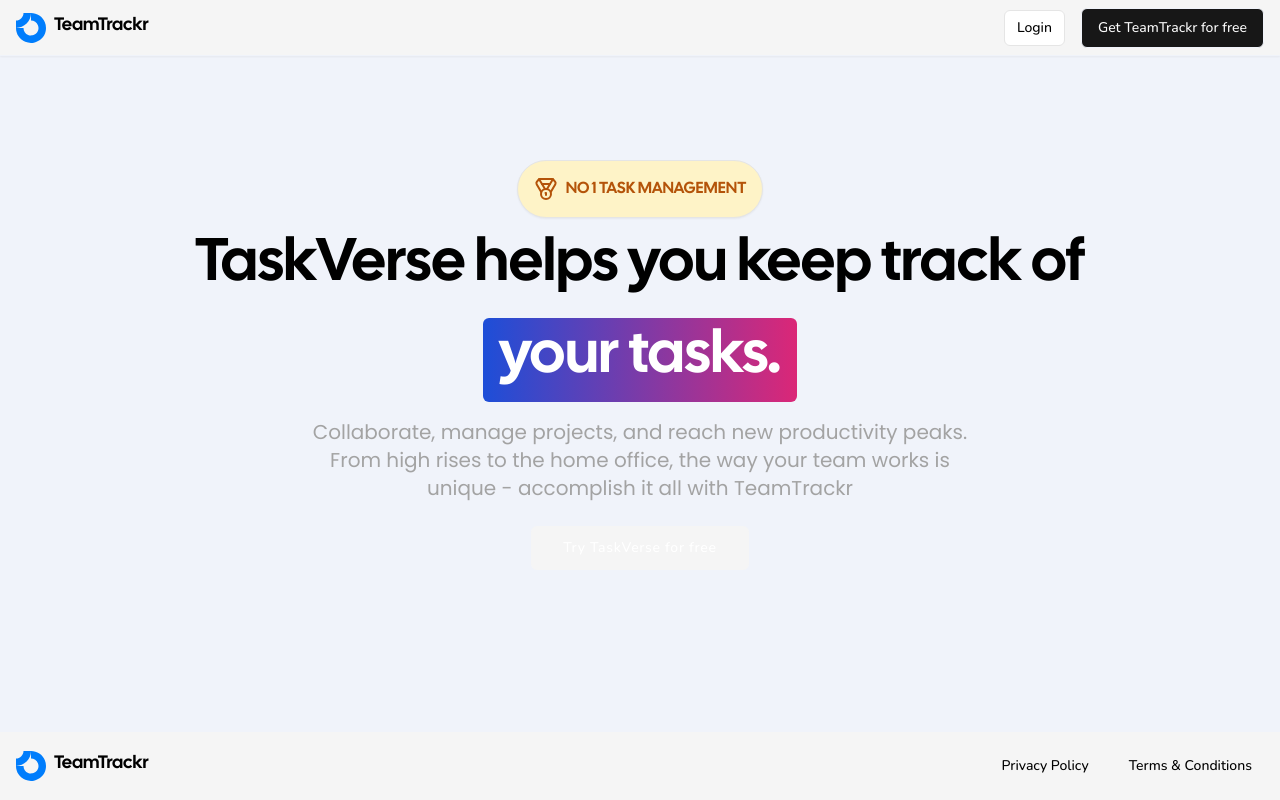
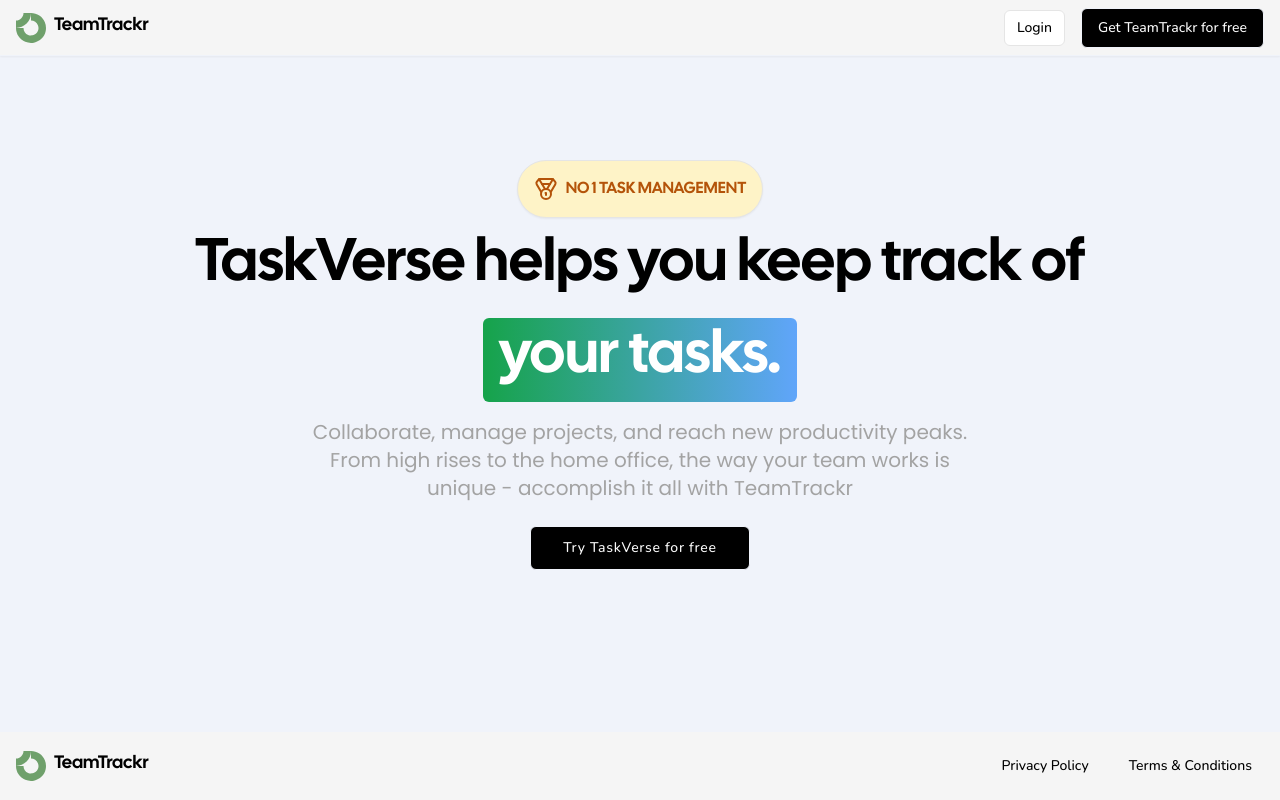
Before and after one commit to pariweshtamr/task-verse-app, a Next.js app: page / in a window 1280 px wide. Built offline with nearby package versions, Linux system fonts and the light colour scheme.

Commit message:
minor ui change to landing page

```diff
--- a/app/(landing)/_components/navbar.tsx
+++ b/app/(landing)/_components/navbar.tsx
@@ -14,7 +14,7 @@ export const Navbar = () => {
           <Button
             asChild
             size={"default"}
-            className="border border-borders hover:bg-bg"
+            className="border border-borders bg-black hover:bg-slate-800"
           >
             <Link href={"/sign-up"}> Get TeamTrackr for free</Link>
           </Button>
--- a/app/(landing)/page.tsx
+++ b/app/(landing)/page.tsx
@@ -30,7 +30,7 @@ const LandingPage = () => {
         <h1 className="text-3xl md:text-6xl text-center text-txtColor mb-6">
           TaskVerse helps you keep track of
         </h1>
-        <div className="text-3xl md:text-6xl bg-gradient-to-r from-blue-700 to-pink-600 text-white px-4 p-2 rounded-md pb-4 w-fit">
+        <div className="text-3xl md:text-6xl bg-gradient-to-r from-[#16A34A] to-blue-400 text-white px-4 p-2 rounded-md pb-4 w-fit">
           your tasks.
         </div>
       </div>
@@ -46,7 +46,11 @@ const LandingPage = () => {
         accomplish it all with TeamTrackr
       </div>
 
-      <Button className="mt-6" size={"lg"} variant={"landing"} asChild>
+      <Button
+        className="mt-6 bg-black hover:bg-slate-800 border-borders border transition-all hover:transition-all"
+        size={"lg"}
+        asChild
+      >
         <Link href={"/sign-up"} className="tracking-wider">
           Try TaskVerse for free
         </Link>
```
Also changed, not shown: public/logo.svg.
